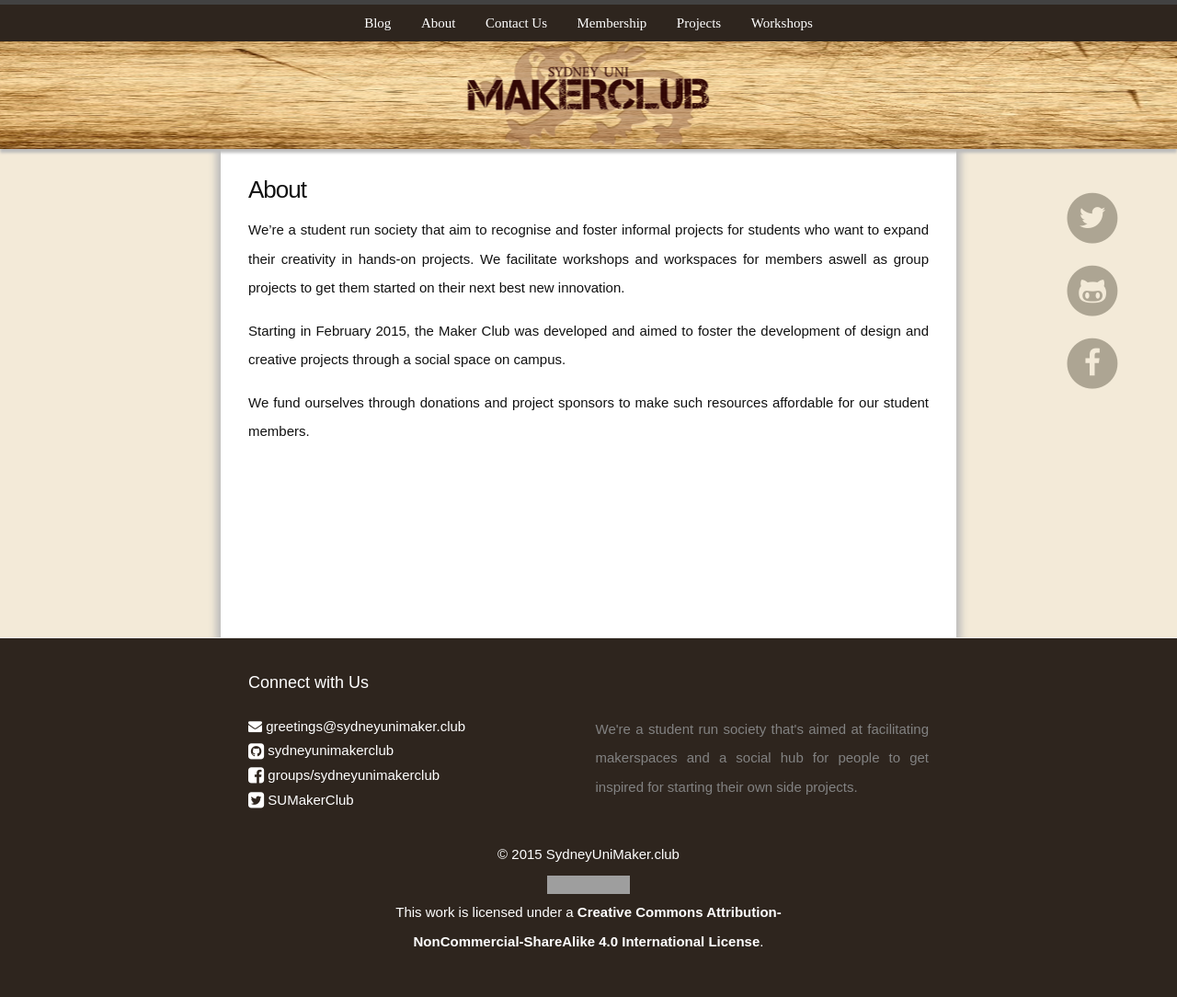
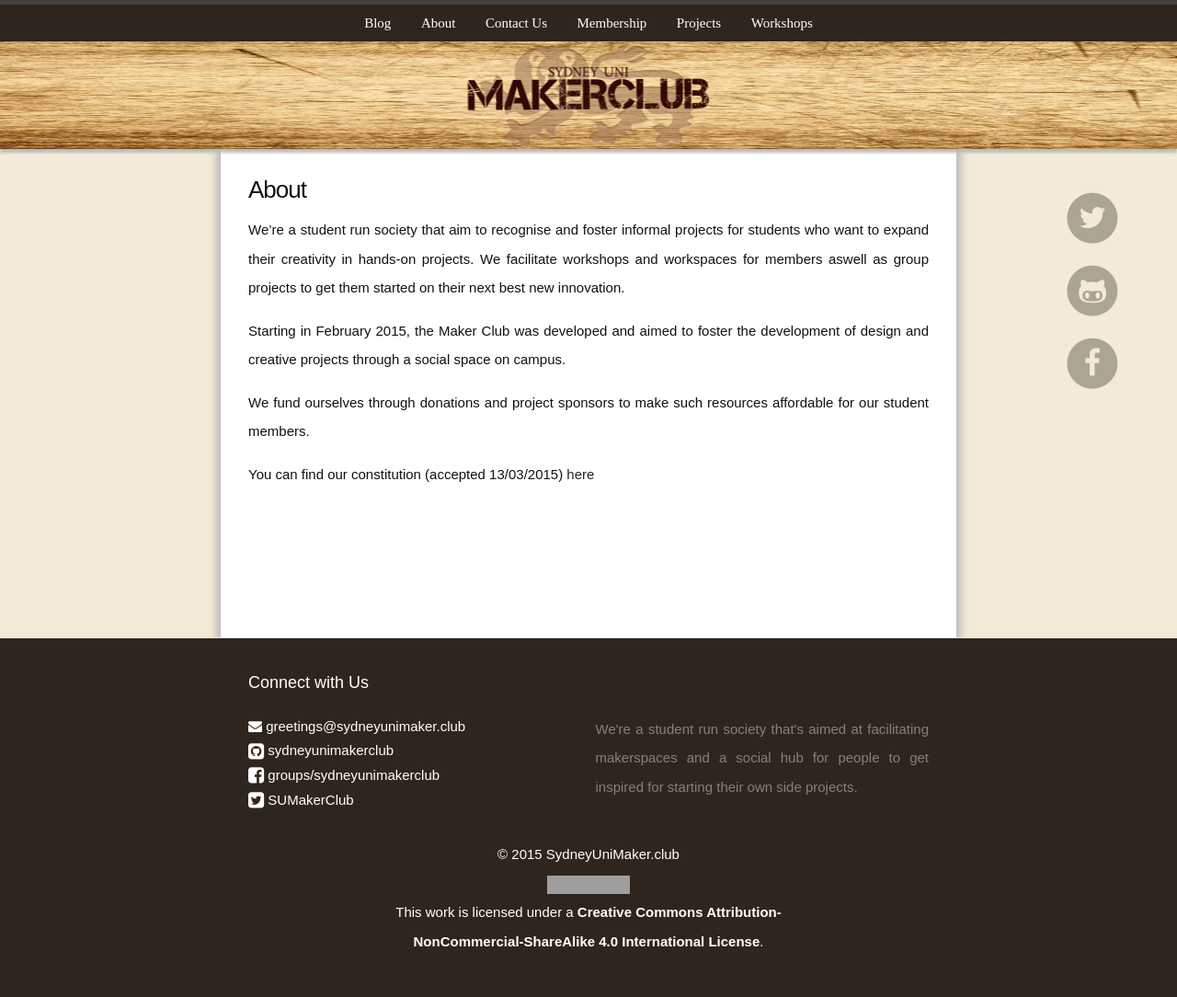
Before and after one commit to sydneyunimakerclub/sydneyunimakerclub.github.io, a Jekyll site: the page built from about.md, in a window 1280 px wide. Shown: the whole page at 92% size. Built offline with Jekyll 4.4.1, drawn with Linux system fonts in a browser that asks for light colours; nearby versions of some CDN libraries; grey boxes are pictures that could not be loaded.

Commit message:
Added Constitution

```diff
--- a/about.md
+++ b/about.md
@@ -11,3 +11,5 @@ We're a student run society that aim to recognise and foster informal projects f
 Starting in February 2015, the Maker Club was developed and aimed to foster the development of design and creative projects through a social space on campus.
 
 We fund ourselves through donations and project sponsors to make such resources affordable for our student members.
+
+You can find our constitution (accepted 13/03/2015) [here](/docs/Constitution.pdf)
```
Also changed, not shown: 1 other file.
